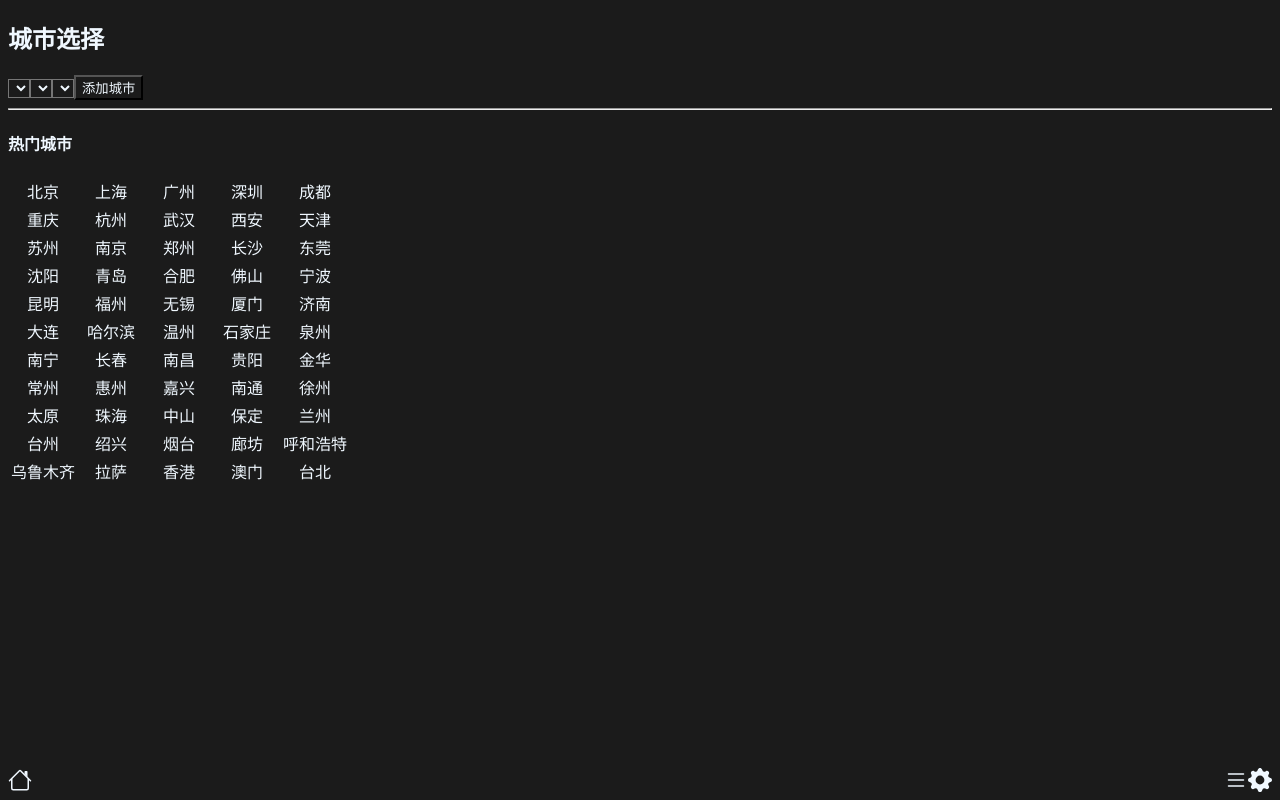
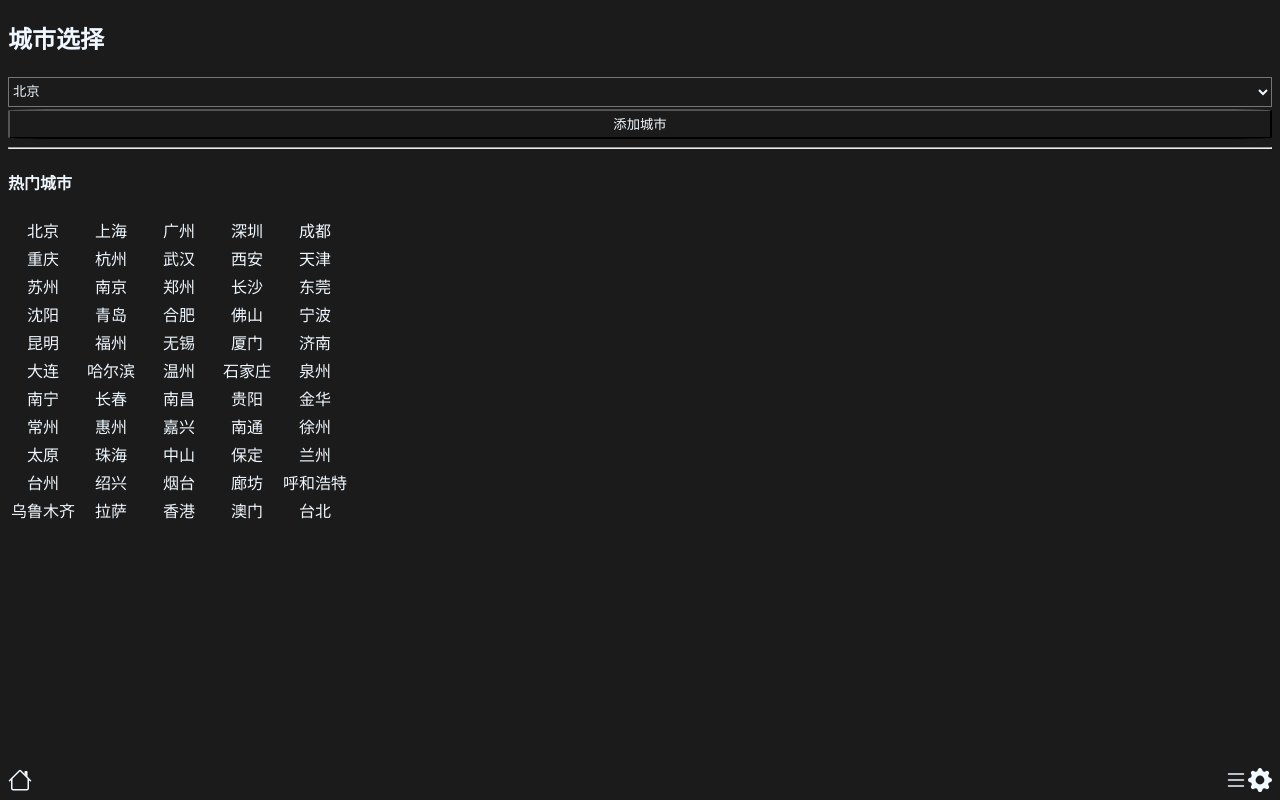
Before and after one commit to Alanisia/weather-report-app, a React app: page /city-select in a window 1280 px wide. Built offline with nearby package versions, Linux system fonts and the light colour scheme.

Commit message:
[UPDATE] update city-select module

```diff
--- a/src/components/city/city-manage/city-manage.css
+++ b/src/components/city/city-manage/city-manage.css
@@ -0,0 +1,3 @@
+.del {
+  float: right;
+}
--- a/src/components/city/city-manage/city-manage.js
+++ b/src/components/city/city-manage/city-manage.js
@@ -1,13 +1,23 @@
 import React from 'react';
 import './city-manage.css';
+import * as Svg from '../../svg-icon/svg-icon';
+const svg = Svg.default;
 
 export default class CityManage extends React.Component {
+  constructor(props) {
+    super(props);
+    this.state = {
+      cityList: localStorage.getItem("current-city-list")
+    };
+  }
   render() {
     return (
       <div>
         <h2>城市列表</h2>
         <ul>
-
+          {this.state.cityList && this.state.cityList.map((v, i) => {
+            <li key={i}>{v}<span className="del"><svg.SvgIcon svg={svg.svgs.x}/></span></li>
+          })}
         </ul>
       </div>
     )
--- a/src/components/city/city-select/city-select.css
+++ b/src/components/city/city-select/city-select.css
@@ -8,3 +8,17 @@
   height: 30px;
   float: right;
 }
+
+.add-city {
+  width: 100%;
+  height: 30px;
+  border-radius: 5.25%;
+  box-shadow: inset 5 5;
+}
+
+select {
+  margin-top: 2px;
+  margin-bottom: 2px;
+  width: 100%;
+  height: 30px;
+}
--- a/src/components/city/city-select/city-select.js
+++ b/src/components/city/city-select/city-select.js
@@ -4,25 +4,97 @@ import Data from '../city-code.json';
 import './city-select.css';
 
 export default class CitySelect extends React.Component {
+  constructor(props) {
+    super(props);
+    this.state = {
+      province: null,
+      city: null,
+      county: null,
+      provinceValues: Data.China.province,
+      cityValues: null,
+      countyValues: null,
+    };
+  }
   render() {
     const provinces = Data.China.province;
+    let addCity = e => {
+      let county = this.state.county;
+      console.log(county);
+      // let cities = localStorage.getItem("current-city");
+      // if (!cities.includes(county)) {
+      //   cities.push(county);
+      //   localStorage.setItem("current-city", cities);
+      //   alert(`${county}已添加至城市列表`);
+      // } else {
+      //   alert(`${county}已存在于城市列表`);
+      // }
+    };
+    let selectProvince = e => {
+      e.preventDefault();
+      this.setState({ province: e.target.value, countyValues: null, county: null }, () => {
+        console.log(this.state.province);
+        for (let p of this.state.provinceValues) {
+          if (p['@name'] === this.state.province) {
+            this.setState({ cityValues: p.city }, () => {
+              console.log(this.state.cityValues);
+            });
+            break;
+          }
+        }
+      });
+    };
+    let selectCity = e => {
+      e.preventDefault();
+      if (this.state.province !== null) {
+        this.setState({ city: e.target.value }, () => {
+          console.log(this.state.city);
+          for (let p of this.state.cityValues) {
+            if (p['@name'] === this.state.city) {
+              this.setState({ countyValues: p.county }, () => {
+                console.log(this.state.countyValues);
+              });
+              break;
+            }
+          }
+        });
+      }
+    };
+    let selectCounty = e => {
+      e.preventDefault();
+      if (this.state.province !== null && this.state.city !== null) {
+        this.setState({ county: e.target.value }, () => {
+          console.log(this.state.county);
+        });
+      }
+    };
     return (
       <div>
         <h2>城市选择</h2>
         <div>
-          {/* <form>
-            <input placeholder="搜索城市..." type="text" name="city-name" id="city-select-input" />
-            <button id="city-select-search-btn" type="button">搜索</button>
-          </form> */}
           <form>
-            <select>
+            <select onChange={e => selectProvince(e)}>
               {provinces.map((v, i) => {
-                <option key={i}>{v['@name']}</option>
+                return <option key={i}>{v['@name']}</option>;
               })}
             </select>
-            <select></select>
-            <select></select>
-            <button onClick="">添加城市</button>
+            {
+              this.state.cityValues &&
+              <select onChange={e => selectCity(e)}>
+                {this.state.cityValues.map((v, i) => {
+                  return <option key={i}>{v['@name']}</option>
+                })}
+              </select>
+            }
+            {
+              this.state.countyValues &&
+              <select onChange={e => selectCounty(e)}>
+                {this.state.countyValues.map((v, i) => {
+                  return <option key={i}>{v['@name']}</option>
+                })}
+              </select>
+            }
+            <br />
+            <button onClick={e => addCity(e)} className="add-city" type="button">添加城市</button>
           </form>
           <hr />
           <PopularCities />
--- a/src/components/main/main.js
+++ b/src/components/main/main.js
@@ -8,14 +8,14 @@ import TemperatureDetails from './temperature-details/temperature-details';
 import * as FakeDatas from '../../test/fakedatas';
 
 export default class Main extends React.Component {
-  // constructor(props) {
-  //   super(props);
-  //   this.state = {
-  //     weatherInfo: null,
-  //     isLoaded: false,
-  //     error: null,
-  //   };
-  // }
+  constructor(props) {
+    super(props);
+    this.state = {
+      weatherInfo: null,
+      isLoaded: false,
+      error: null,
+    };
+  }
   // componentDidMount() {
   //   const _this = this;
   //   const cityId = 101280101; // DEBUG & TEST
@@ -23,10 +23,10 @@ export default class Main extends React.Component {
   //   let requestURL = `http://127.0.0.1:9202/api/tianqiapi?cityid=${cityId}`;
   //   Axios.get(requestURL).then(res => {
   //     const weatherInfo = res;
-  //     _this.setState({
-  //       weatherInfo: weatherInfo,
-  //       isLoaded: true,
-  //     });
+      // _this.setState({
+      //   weatherInfo: weatherInfo,
+      //   isLoaded: true,
+      // });
   //   }).catch(e => {
   //     console.error(e);
   //     _this.setState({
--- a/src/components/svg-icon/svg-icon.js
+++ b/src/components/svg-icon/svg-icon.js
@@ -11,6 +11,9 @@ export default {
     </svg>,
     gearFill: <svg xmlns="http://www.w3.org/2000/svg" width="24" height="24" fill="currentColor" className="bi bi-gear-fill" viewBox="0 0 16 16">
       <path d="M9.405 1.05c-.413-1.4-2.397-1.4-2.81 0l-.1.34a1.464 1.464 0 0 1-2.105.872l-.31-.17c-1.283-.698-2.686.705-1.987 1.987l.169.311c.446.82.023 1.841-.872 2.105l-.34.1c-1.4.413-1.4 2.397 0 2.81l.34.1a1.464 1.464 0 0 1 .872 2.105l-.17.31c-.698 1.283.705 2.686 1.987 1.987l.311-.169a1.464 1.464 0 0 1 2.105.872l.1.34c.413 1.4 2.397 1.4 2.81 0l.1-.34a1.464 1.464 0 0 1 2.105-.872l.31.17c1.283.698 2.686-.705 1.987-1.987l-.169-.311a1.464 1.464 0 0 1 .872-2.105l.34-.1c1.4-.413 1.4-2.397 0-2.81l-.34-.1a1.464 1.464 0 0 1-.872-2.105l.17-.31c.698-1.283-.705-2.686-1.987-1.987l-.311.169a1.464 1.464 0 0 1-2.105-.872l-.1-.34zM8 10.93a2.929 2.929 0 1 1 0-5.86 2.929 2.929 0 0 1 0 5.858z" />
+    </svg>,
+    x: <svg xmlns="http://www.w3.org/2000/svg" width="16" height="16" fill="currentColor" class="bi bi-x" viewBox="0 0 16 16">
+      <path d="M4.646 4.646a.5.5 0 0 1 .708 0L8 7.293l2.646-2.647a.5.5 0 0 1 .708.708L8.707 8l2.647 2.646a.5.5 0 0 1-.708.708L8 8.707l-2.646 2.647a.5.5 0 0 1-.708-.708L7.293 8 4.646 5.354a.5.5 0 0 1 0-.708z" />
     </svg>,
     cloud: <svg xmlns="http://www.w3.org/2000/svg" width="16" height="16" fill="currentColor" className="bi bi-cloud" viewBox="0 0 16 16">
       <path d="M4.406 3.342A5.53 5.53 0 0 1 8 2c2.69 0 4.923 2 5.166 4.579C14.758 6.804 16 8.137 16 9.773 16 11.569 14.502 13 12.687 13H3.781C1.708 13 0 11.366 0 9.318c0-1.763 1.266-3.223 2.942-3.593.143-.863.698-1.723 1.464-2.383zm.653.757c-.757.653-1.153 1.44-1.153 2.056v.448l-.445.049C2.064 6.805 1 7.952 1 9.318 1 10.785 2.23 12 3.781 12h8.906C13.98 12 15 10.988 15 9.773c0-1.216-1.02-2.228-2.313-2.228h-.5v-.5C12.188 4.825 10.328 3 8 3a4.53 4.53 0 0 0-2.941 1.1z" />
```
Also changed, not shown: src/assets/svgs/x.svg (added), src/components/city/city-code.json.
